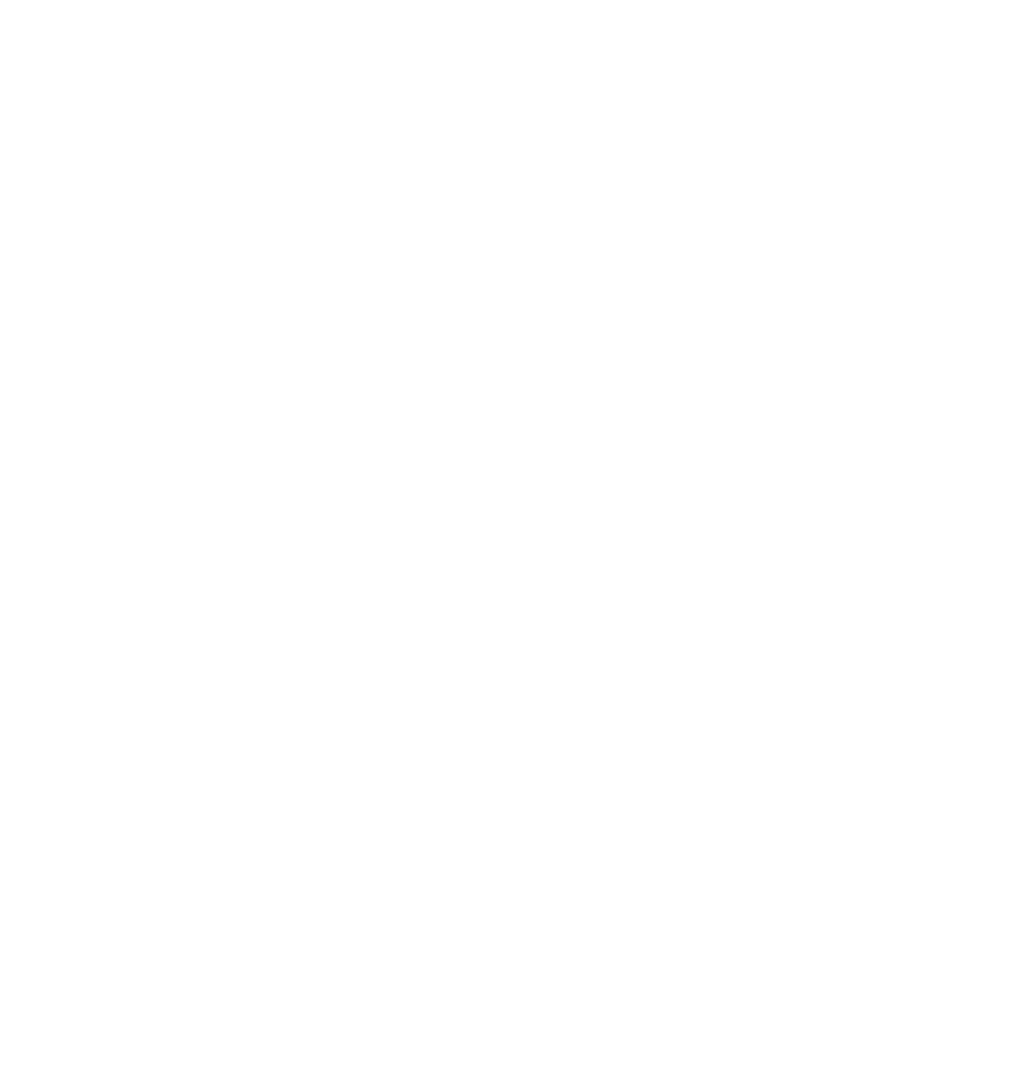
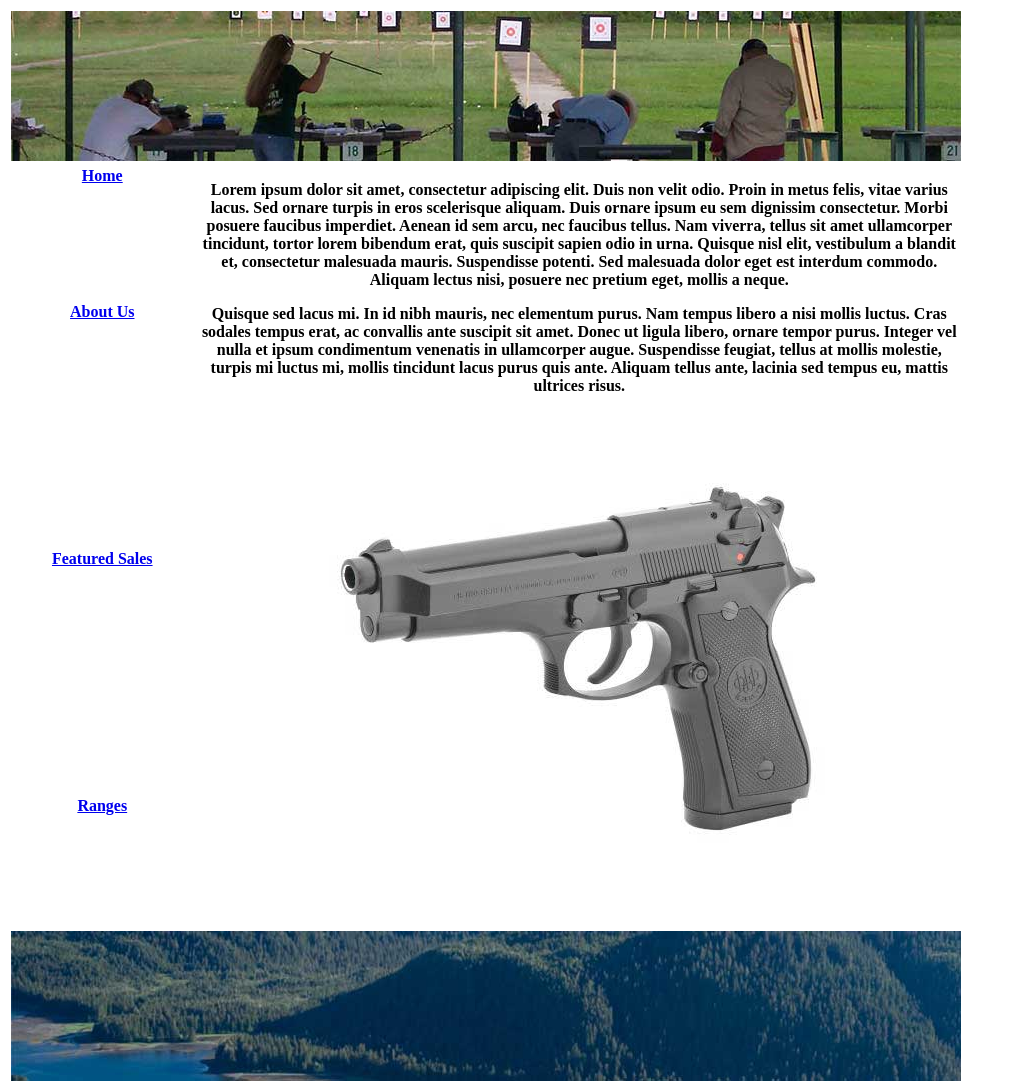
Before and after one commit to JamesOConnor1993/safety-first-firearms-and-ranges, a plain HTML site: page index.html in a window 1280 px wide. Shown: the whole page, without its empty margins (0-1013 px from the left). Before the commit the page ends 800 px from the top, so only its background shows below. Drawn offline with Linux system fonts and the light colour scheme.

Commit message:
Completed template and index.html
Added pages for ranges, sales, and about us with template

```diff
--- a/index.html
+++ b/index.html
@@ -1,10 +1,39 @@
 <!DOCTYPE html PUBLIC "-//W3C//DTD XHTML 1.0 Transitional//EN" "http://www.w3.org/TR/xhtml1/DTD/xhtml1-transitional.dtd">
-<html xmlns="http://www.w3.org/1999/xhtml">
+<html xmlns="http://www.w3.org/1999/xhtml"><!-- InstanceBegin template="/Templates/master.dwt" codeOutsideHTMLIsLocked="false" -->
 <head>
 <meta http-equiv="Content-Type" content="text/html; charset=UTF-8" />
+<!-- InstanceBeginEditable name="doctitle" -->
 <title>Untitled Document</title>
+<!-- InstanceEndEditable -->
+<!-- InstanceBeginEditable name="head" -->
+<!-- InstanceEndEditable -->
 </head>
 
 <body>
+<table width="950">
+  <tr>
+    <th colspan="2" scope="row"><img src="images/header.jpg" width="950" height="150" alt="Header" /></th>
+  </tr>
+  <tr>
+    <th width="181" height="22" scope="row"><a href="index.html">Home</a></th>
+    <th width="757" rowspan="4" scope="row"><!-- InstanceBeginEditable name="content" -->
+      <p>Lorem ipsum dolor sit amet, consectetur adipiscing elit. Duis non velit odio. Proin in metus felis, vitae varius lacus. Sed ornare turpis in eros scelerisque aliquam. Duis ornare ipsum eu sem dignissim consectetur. Morbi posuere faucibus imperdiet. Aenean id sem arcu, nec faucibus tellus. Nam viverra, tellus sit amet ullamcorper tincidunt, tortor lorem bibendum erat, quis suscipit sapien odio in urna. Quisque nisl elit, vestibulum a blandit et, consectetur malesuada mauris. Suspendisse potenti. Sed malesuada dolor eget est interdum commodo. Aliquam lectus nisi, posuere nec pretium eget, mollis a neque.</p>
+      <p>Quisque sed lacus mi. In id nibh mauris, nec elementum purus. Nam tempus libero a nisi mollis luctus. Cras sodales tempus erat, ac convallis ante suscipit sit amet. Donec ut ligula libero, ornare tempor purus. Integer vel nulla et ipsum condimentum venenatis in ullamcorper augue. Suspendisse feugiat, tellus at mollis molestie, turpis mi luctus mi, mollis tincidunt lacus purus quis ante. Aliquam tellus ante, lacinia sed tempus eu, mattis ultrices risus.</p>
+      <p><img src="images/beretta92sf.jpg" width="500" height="500" alt="Beretta 92SF" /></p>
+    <!-- InstanceEndEditable --></th>
+  </tr>
+  <tr>
+    <th scope="row"><a href="about-us.html">About Us</a></th>
+  </tr>
+  <tr>
+    <th scope="row"><a href="sales.html">Featured Sales</a></th>
+  </tr>
+  <tr>
+    <th scope="row"><a href="ranges.html">Ranges</a></th>
+  </tr>
+  <tr>
+    <th colspan="2" scope="row"><img src="images/footer.jpg" width="950" height="150" alt="Footer" /></th>
+  </tr>
+</table>
 </body>
-</html>
+<!-- InstanceEnd --></html>
```
Also changed, not shown: about-us.html (added, +35 -0 lines), ranges.html (added, +35 -0 lines), sales.html (added, +35 -0 lines), images/beretta92sf.jpg (added), images/footer.jpg (added), images/header.jpg (added), 1 other file.
